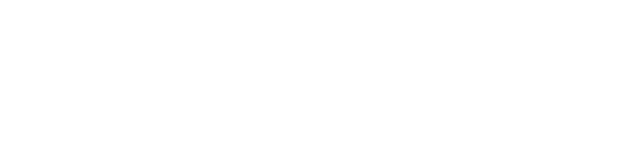
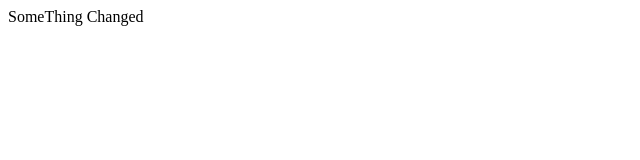
Before and after one commit to AyushAgrawal25/WebDev, a plain HTML site: page Something.html in a window 1280 px wide. Shown: the whole page, without its empty margins (0-640 px from the left). Drawn offline with Linux system fonts and the light colour scheme.

Commit message:
Update Something.html

```diff
--- a/Something.html
+++ b/Something.html
@@ -7,6 +7,6 @@
     <title>Testing </title>
 </head>
 <body>
-
+    SomeThing Changed
 </body>
 </html>
```
